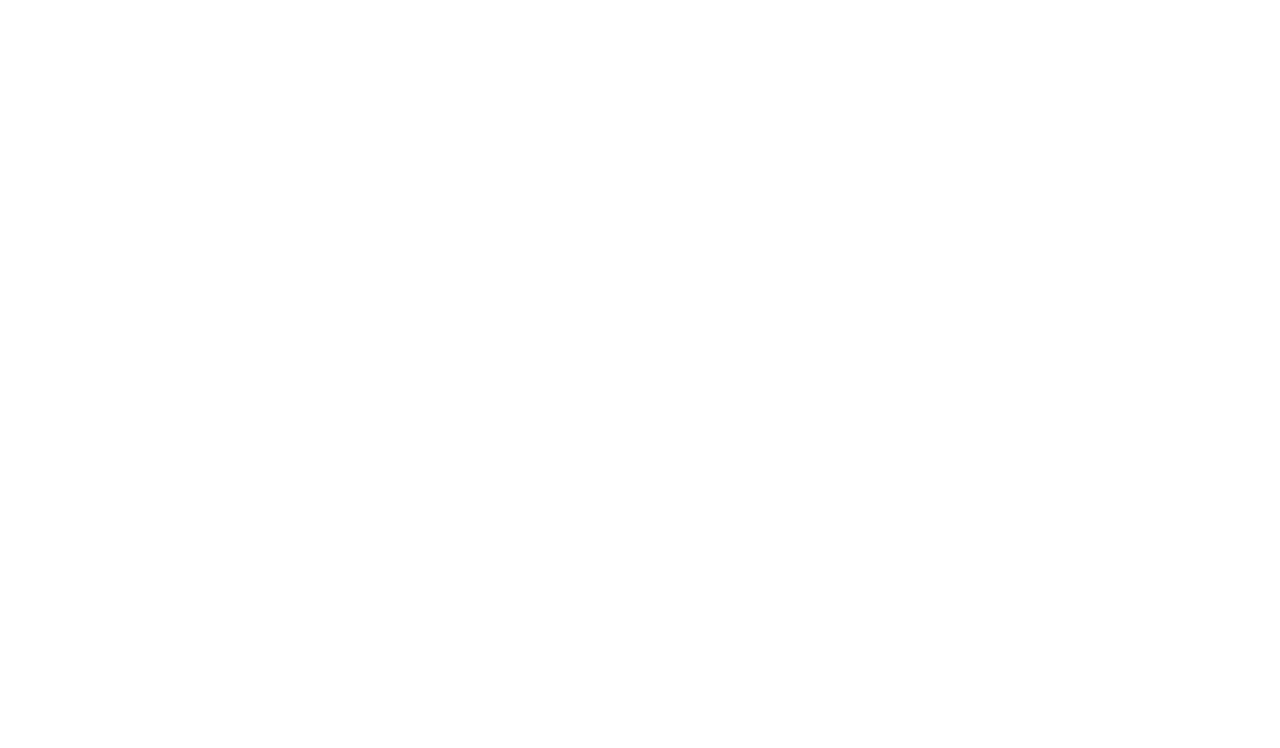
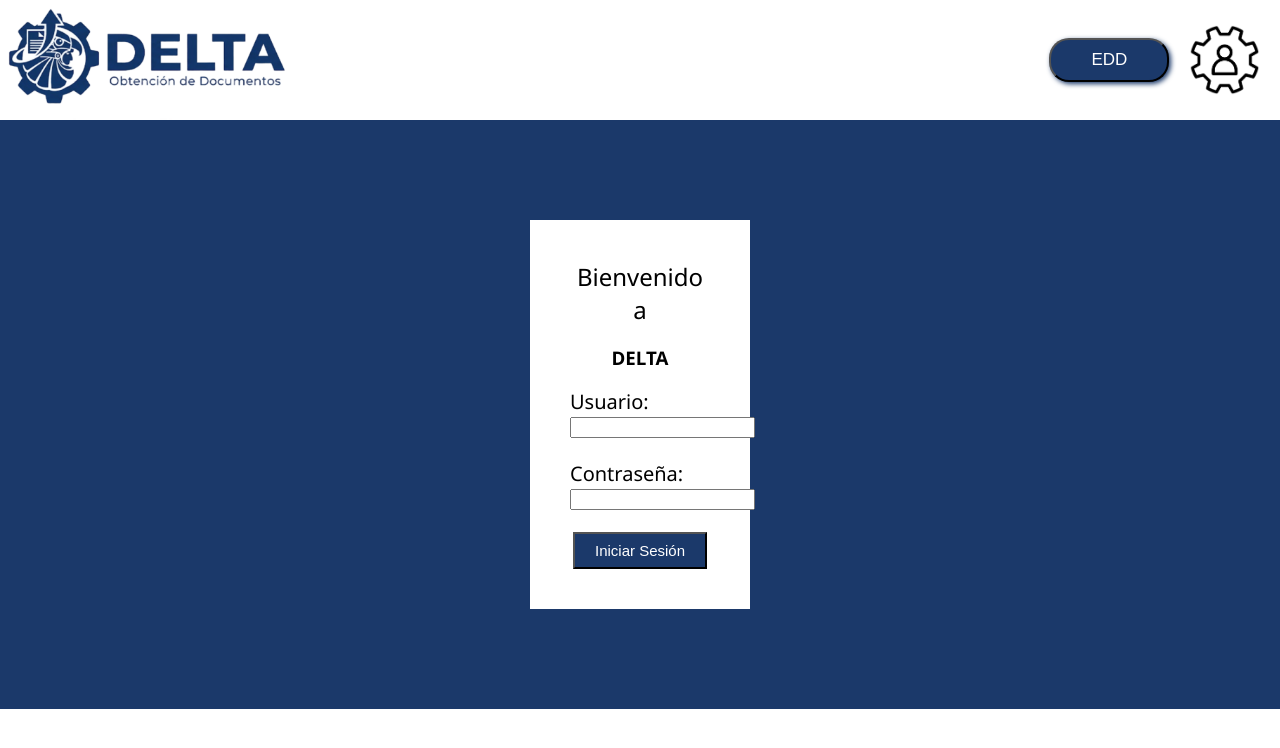
Before and after one commit to VixGod/ProyectoIngSw, a plain HTML site: page index.html in a window 1280 px wide. Drawn offline with Linux system fonts and the light colour scheme.

Commit message:
Add logo and settings icon images; update index.html with header and login form

```diff
--- a/index.html
+++ b/index.html
@@ -3,9 +3,31 @@
 <head>
     <meta charset="UTF-8">
     <meta name="viewport" content="width=device-width, initial-scale=1.0">
-    <title>Document</title>
+    <title>DeltaLogin</title>
+    <link rel="stylesheet" href="estilos.css">
 </head>
 <body>
-
+    <header>
+        <img class="logo" src="Recursos-img/logo.png" alt="Logo">
+        <div>
+            <button onclick="window.open('https://edd.tecnm.mx/docentes/index.php', '_blank');">EDD</button>
+            <img src="Recursos-img/engranaje.png" alt="engranaje" class="engranaje">
+        </div>
+    </header>
+    <section>
+        <article>
+            <h2>Bienvenido a</h2>
+            <h1>DELTA</h1>
+            <form action="procesar_login.php" method="POST">
+                <label for="username">Usuario:</label> <br>
+                <input type="text" id="username" name="username" required>
+                <BR></BR>
+                <label for="password">Contraseña:</label> <br>
+                <input type="password" id="password" name="password" required>
+                <BR></BR>
+                <button type="submit">Iniciar Sesión</button>
+            </form>
+        </article>
+    </section>
 </body>
 </html>
```
Also changed, not shown: Recursos-img/engranaje.png (added), Recursos-img/logo.png (added).
